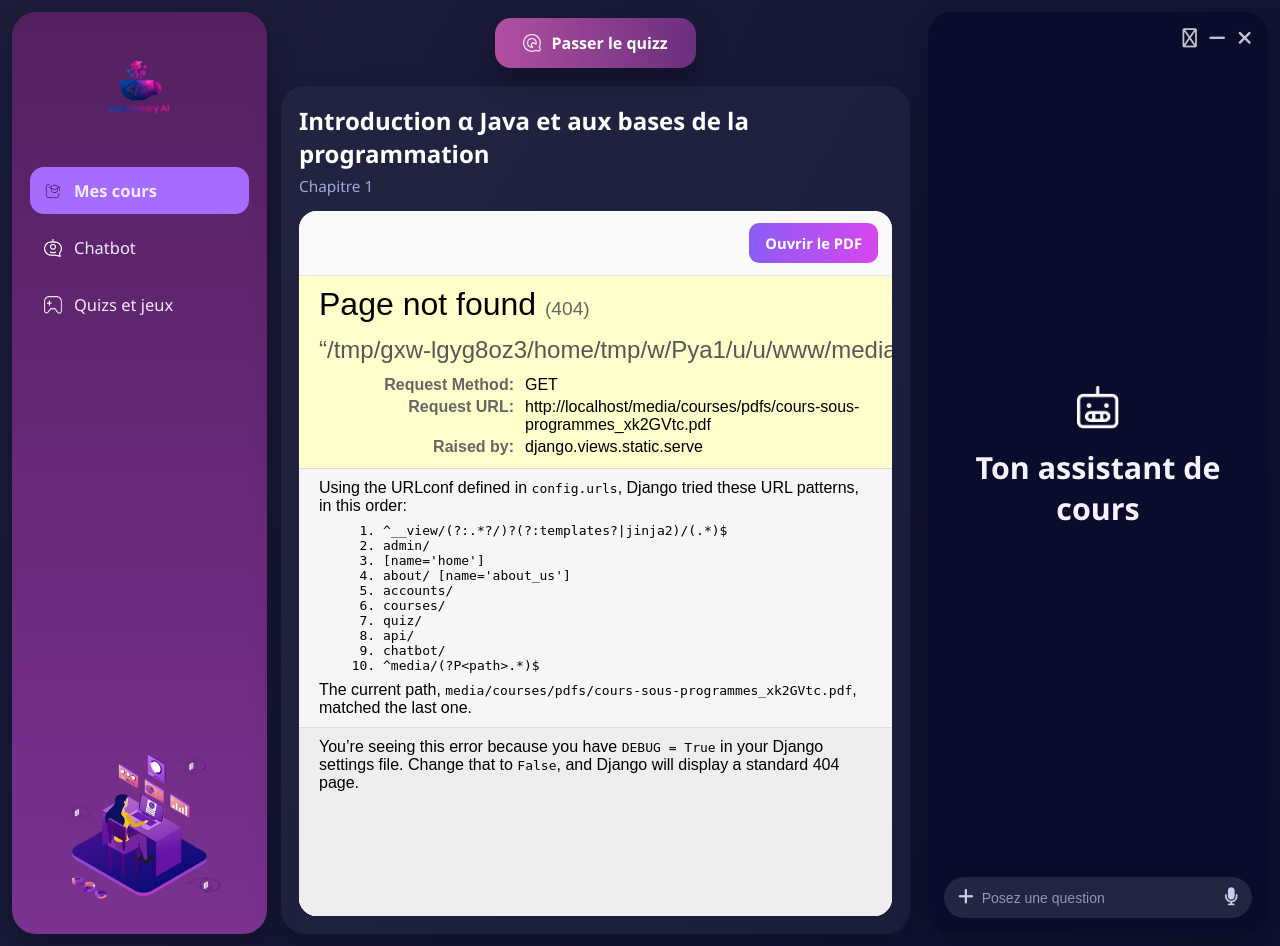
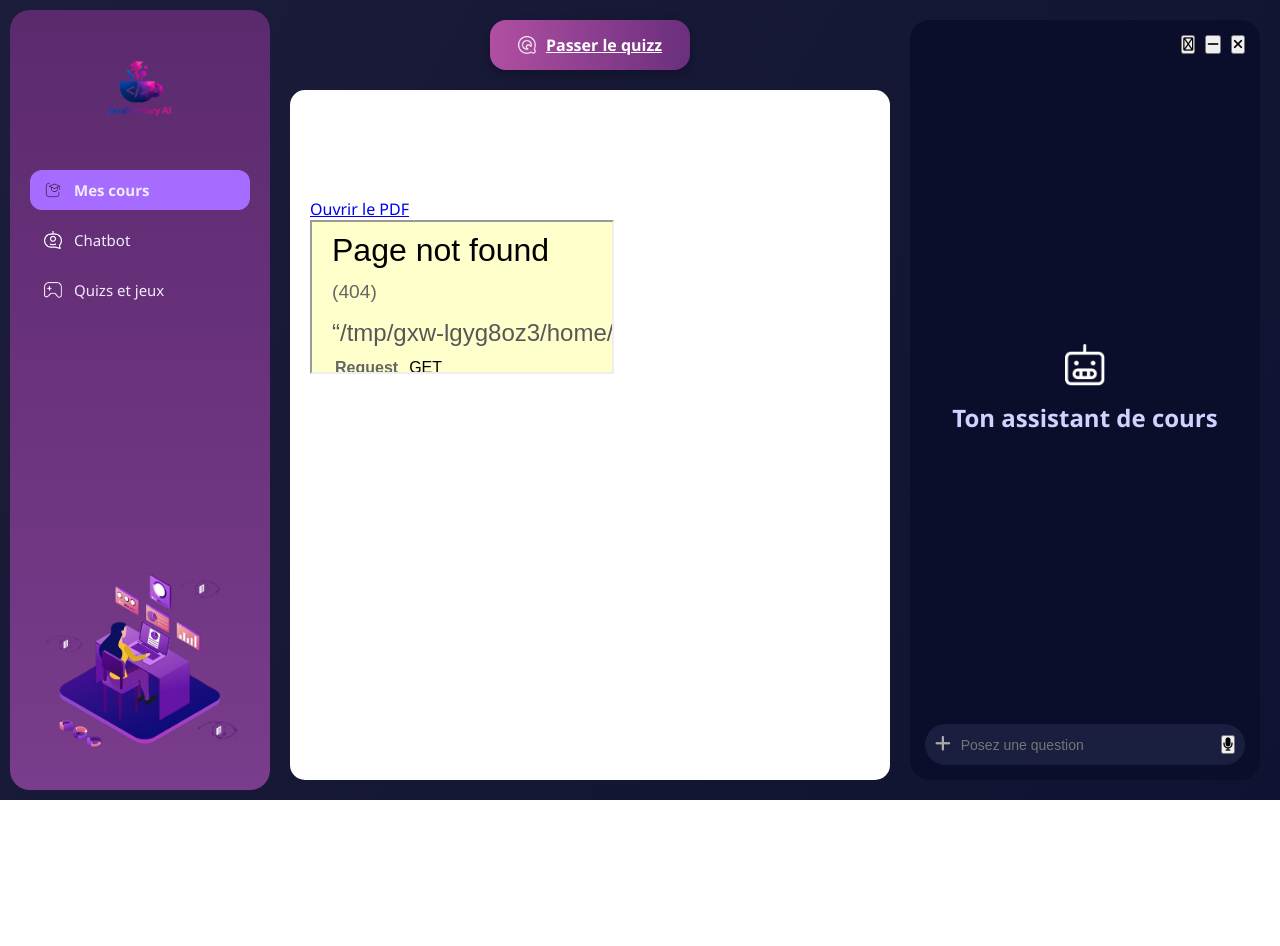
Before and after one commit to yedohnahane-cloud/Projet_Informatique_l2, a Django app: page /courses/chapters/1/view/ in a window 1280 px wide. After the commit the page ends 800 px from the top, so only its background shows below. Run offline with Django 5.2, Linux system fonts and the light colour scheme; a user stored in the database is signed in; data comes from the database, SQL or seed files in the repository.

Commit message:
ajout de quelque balise css dzns page_cours

```diff
--- a/static/css/page-cours.css
+++ b/static/css/page-cours.css
@@ -1,133 +1,234 @@
+/* RESET */
 * {
     margin: 0;
     padding: 0;
     box-sizing: border-box;
 }
 
-:root {
-    --bg-main: #111533;
-    --bg-secondary: #0c1030;
-    --sidebar-top: #53205f;
-    --sidebar-bottom: #7b3291;
-    --card-dark: #11153a;
-    --card-darker: #090d2b;
-    --accent: #b06cff;
-    --accent-2: #c65bb0;
-    --orange: #ff944d;
-    --text-main: #ffffff;
-    --text-soft: #cfd3ff;
-    --text-muted: #9fa8d9;
-    --shadow: 0 12px 28px rgba(0, 0, 0, 0.25);
-}
-
+/* GLOBAL */
 body {
     font-family: "Segoe UI", Arial, sans-serif;
     background: linear-gradient(120deg, #1b1d3a, #0f1230);
-    min-height: 100vh;
-    color: var(--text-main);
+    height: 100vh;
+    color: white;
 }
 
-img {
-    display: block;
-    max-width: 100%;
+/* LAYOUT GLOBAL */
+.container {
+    display: flex;
+    height: 100vh;
+    padding: 10px;
+    gap: 10px;
 }
 
-a {
-    text-decoration: none;
-    color: inherit;
+/* SIDEBAR */
+.sidebar {
+    width: 260px;
+    background: linear-gradient(180deg, #5b2a6d, #7a3c8c);
+    padding: 25px 20px;
+    display: flex;
+    flex-direction: column;
+    border-radius: 20px;
 }
 
-.container {
-    display: flex;
-    min-height: 100vh;
-    padding: 12px;
-    gap: 14px;
-}
-
-.sidebar {
-    width: 255px;
-    background: linear-gradient(180deg, var(--sidebar-top), var(--sidebar-bottom));
-    padding: 24px 18px;
+/* LOGO */
+.logo {
     display: flex;
     flex-direction: column;
-    border-radius: 24px;
-    box-shadow: var(--shadow);
-    flex-shrink: 0;
-}
-
-.logo {
-    display: flex;
-    justify-content: center;
-    margin-bottom: 26px;
+    align-items: center;
+    margin-bottom: 25px;
 }
 
 .logo img {
-    width: 105px;
+    width: 110px;
+    height: auto;
     object-fit: contain;
 }
 
+.logo h2 {
+    font-size: 14px;
+    font-weight: 600;
+    margin-top: 8px;
+    color: #d6c7ff;
+}
+
+/* MENU */
 .menu {
     display: flex;
     flex-direction: column;
     gap: 10px;
 }
 
+/* MENU ITEM */
 .menu-item {
     display: flex;
     align-items: center;
     gap: 12px;
-    padding: 12px 14px;
-    border-radius: 14px;
-    font-size: 1.03rem;
+    padding: 10px 14px;
+    border-radius: 12px;
+    font-size: 15px;
     color: #f1eaff;
-    transition: 0.25s ease;
+    text-decoration: none;
+    transition: 0.3s;
 }
 
 .menu-item img {
     width: 18px;
-    height: 18px;
 }
 
+/* HOVER */
 .menu-item:hover {
-    background: rgba(255, 255, 255, 0.10);
+    background: rgba(255, 255, 255, 0.1);
 }
 
+/* ACTIVE */
 .menu-item.active {
     background: #a66cff;
     font-weight: 600;
 }
 
+/* ILLUSTRATION */
 .sidebar-illustration {
     margin-top: auto;
-    padding-top: 18px;
 }
 
 .sidebar-illustration img {
     width: 100%;
-    max-width: 185px;
-    margin: 0 auto;
 }
 
+/* MAIN */
 .main {
     flex: 1;
     display: flex;
-    gap: 18px;
-    min-width: 0;
+    gap: 20px;
 }
 
+/* ========================= */
+/* 📄 SECTION COURS */
+/* ========================= */
+
+.course-section {
+    flex: 1;
+    background: #ffffff;
+    border-radius: 20px;
+    overflow: hidden;
+    padding: 20px;
+}
+
+/* ========================= */
+/* 🤖 CHATBOT */
+/* ========================= */
+
+.chatbot {
+    width: 350px;
+    background: #0b0e2a;
+    border-radius: 20px;
+    display: flex;
+    flex-direction: column;
+    position: relative;
+}
+
+/* HEADER */
+.chat-header {
+    display: flex;
+    justify-content: flex-end;
+    gap: 12px;
+    padding: 15px;
+}
+
+.icon {
+    width: 18px;
+    cursor: pointer;
+    opacity: 0.8;
+}
+
+.icon:hover {
+    opacity: 1;
+}
+
+/* BODY */
+.chat-body {
+    flex: 1;
+    display: flex;
+    flex-direction: column;
+    justify-content: center;
+    align-items: center;
+    color: #cfd3ff;
+    text-align: center;
+}
+
+.bot-icon {
+    width: 40px;
+    margin-bottom: 15px;
+}
+
+.chat-body h1 {
+    font-size: 18px;
+    font-weight: 500;
+    max-width: 250px;
+    line-height: 1.4;
+}
+
+/* INPUT */
+.chat-input {
+    margin: 15px;
+    background: #1a1e3f;
+    border-radius: 30px;
+    display: flex;
+    align-items: center;
+    padding: 10px 15px;
+}
+
+/* INPUT FIELD */
+.chat-input input {
+    flex: 1;
+    background: transparent;
+    border: none;
+    color: #ccc;
+    outline: none;
+    font-size: 14px;
+}
+
+/* BUTTON + */
+.plus-btn {
+    background: transparent;
+    border: none;
+    color: #aaa;
+    font-size: 18px;
+    cursor: pointer;
+    margin-right: 10px;
+}
+
+.plus-btn:hover {
+    color: white;
+}
+
+/* MIC */
+.mic-btn {
+    background: transparent;
+    border: none;
+    cursor: pointer;
+}
+
+.mic-btn img {
+    width: 18px;
+    opacity: 0.8;
+}
+
+.mic-btn:hover img {
+    opacity: 1;
+}
 .course-wrapper {
     flex: 1;
     display: flex;
     flex-direction: column;
-    gap: 18px;
-    min-width: 0;
+    gap: 20px;
 }
 
 .quiz-top {
     display: flex;
     justify-content: center;
     align-items: center;
-    padding-top: 6px;
 }
 
 .quiz-btn {
@@ -136,12 +237,13 @@ a {
     gap: 10px;
     background: linear-gradient(90deg, #b14fa2, #6a2f7d);
     color: white;
+    border: none;
     border-radius: 16px;
     padding: 14px 28px;
     font-size: 16px;
     font-weight: 600;
-    box-shadow: var(--shadow);
-    transition: 0.2s ease;
+    cursor: pointer;
+    box-shadow: 0 4px 12px rgba(0, 0, 0, 0.25);
 }
 
 .quiz-btn img {
@@ -150,128 +252,57 @@ a {
 }
 
 .quiz-btn:hover {
+    opacity: 0.95;
     transform: translateY(-1px);
-    opacity: 0.96;
 }
 
 .course-section {
     flex: 1;
-    background: rgba(255, 255, 255, 0.04);
-    border-radius: 24px;
-    padding: 18px;
-    min-height: 0;
+    background: white;
+    border-radius: 20px;
+    overflow: hidden;
+    padding: 20px;
+}
+/* MAIN LAYOUT */
+.main {
+    flex: 1;
     display: flex;
-    flex-direction: column;
-    box-shadow: var(--shadow);
+    gap: 20px;
+    padding: 10px;
 }
 
-.course-header {
-    margin-bottom: 14px;
+/* SECTION COURS */
+.course-section {
+    flex: 1;
+    background: #ffffff;
+    border-radius: 15px;
+    overflow: hidden;
 }
 
-.course-header h1 {
-    font-size: 1.5rem;
-    margin-bottom: 6px;
-    color: #ffffff;
-}
-
-.course-header p {
-    color: var(--text-muted);
-    font-size: 0.96rem;
-}
-
-.course-content {
-    flex: 1;
-    min-height: 0;
-    background: #ffffff;
-    border-radius: 18px;
-    overflow: hidden;
+/* CHATBOT */
+.chatbot {
+    width: 350px;
+    background: #0b0e2a;
+    border-radius: 20px;
+    position: relative;
     display: flex;
     flex-direction: column;
 }
 
-.pdf-toolbar {
-    padding: 12px 14px;
-    border-bottom: 1px solid #e9e9e9;
-    background: #fafafa;
-    display: flex;
-    justify-content: flex-end;
-}
-
-.secondary-btn {
-    background: linear-gradient(90deg, #8b5cf6, #d946ef);
-    color: white;
-    border-radius: 10px;
-    padding: 10px 16px;
-    font-size: 0.92rem;
-    font-weight: 600;
-}
-
-.pdf-viewer-wrapper {
-    flex: 1;
-    min-height: 0;
-}
-
-.pdf-viewer {
-    width: 100%;
-    height: 100%;
-    min-height: 640px;
-    border: none;
-    display: block;
-    background: white;
-}
-
-.text-course-content {
-    padding: 24px;
-    color: #222;
-    line-height: 1.7;
-    font-size: 1rem;
-    overflow-y: auto;
-}
-
-.loading-state,
-.error-state,
-.empty-state {
-    flex: 1;
-    display: flex;
-    align-items: center;
-    justify-content: center;
-    color: #444;
-    font-size: 1rem;
-    padding: 30px;
-    text-align: center;
-}
-
-.chatbot {
-    width: 340px;
-    background: linear-gradient(180deg, #090d2b, #090d2b);
-    border-radius: 24px;
-    display: flex;
-    flex-direction: column;
-    box-shadow: var(--shadow);
-    flex-shrink: 0;
-}
-
+/* HEADER */
 .chat-header {
     display: flex;
     justify-content: flex-end;
-    gap: 12px;
-    padding: 16px 16px 4px 16px;
+    gap: 10px;
+    padding: 15px;
 }
 
-.header-icon {
-    background: transparent;
-    border: none;
-    color: rgba(255,255,255,0.75);
-    font-size: 1.2rem;
+.icon {
+    width: 18px;
     cursor: pointer;
-    transition: 0.2s ease;
 }
 
-.header-icon:hover {
-    color: white;
-}
-
+/* BODY */
 .chat-body {
     flex: 1;
     display: flex;
@@ -279,95 +310,14 @@ a {
     justify-content: center;
     align-items: center;
     color: #cfd3ff;
-    text-align: center;
-    padding: 20px;
 }
 
-.bot-icon {
-    width: 42px;
-    margin-bottom: 18px;
-}
-
-.chat-body h2 {
-    font-size: 1.9rem;
-    font-weight: 600;
-    max-width: 250px;
-    line-height: 1.35;
-    color: #f3f4ff;
-}
-
+/* INPUT */
 .chat-input {
-    margin: 16px;
-    background: rgba(255,255,255,0.10);
+    margin: 15px;
+    background: #1a1e3f;
     border-radius: 30px;
     display: flex;
     align-items: center;
-    padding: 10px 14px;
-    gap: 8px;
+    padding: 10px;
 }
-
-.chat-input input {
-    flex: 1;
-    background: transparent;
-    border: none;
-    color: #ddd;
-    outline: none;
-    font-size: 14px;
-}
-
-.chat-input input::placeholder {
-    color: #8f95c5;
-}
-
-.plus-btn,
-.send-btn {
-    background: transparent;
-    border: none;
-    color: #c9ccef;
-    font-size: 18px;
-    cursor: pointer;
-}
-
-.plus-btn:hover,
-.send-btn:hover {
-    color: white;
-}
-
-@media (max-width: 1200px) {
-    .chatbot {
-        width: 300px;
-    }
-}
-
-@media (max-width: 980px) {
-    .container {
-        flex-direction: column;
-    }
-
-    .sidebar {
-        width: 100%;
-    }
-
-    .main {
-        flex-direction: column;
-    }
-
-    .chatbot {
-        width: 100%;
-        min-height: 320px;
-    }
-
-    .pdf-viewer {
-        min-height: 500px;
-    }
-}
-.pdf-viewer-wrapper {
-    width: 100%;
-    height: 100%;
-}
-
-.pdf-viewer {
-    width: 100%;
-    height: 600px; /* ou 100% si parent a une hauteur */
-    border: none;
-}
```
